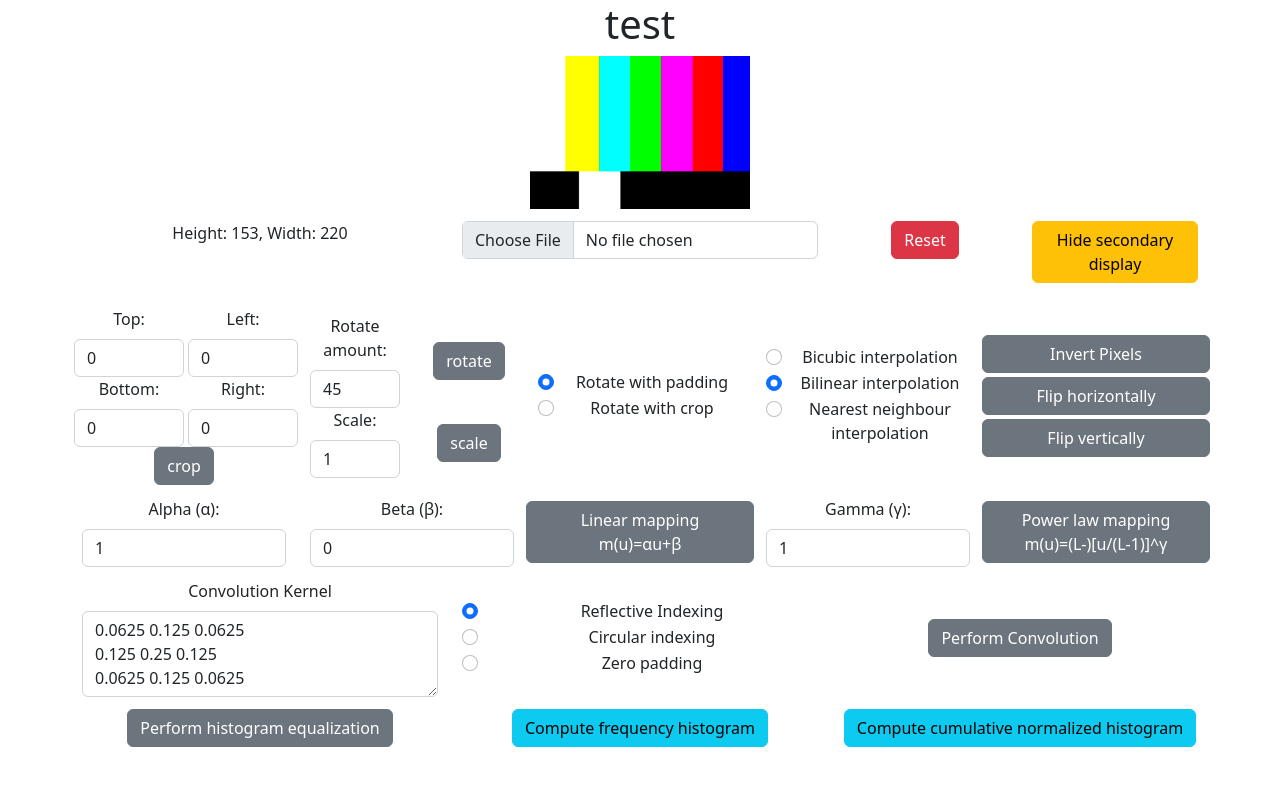
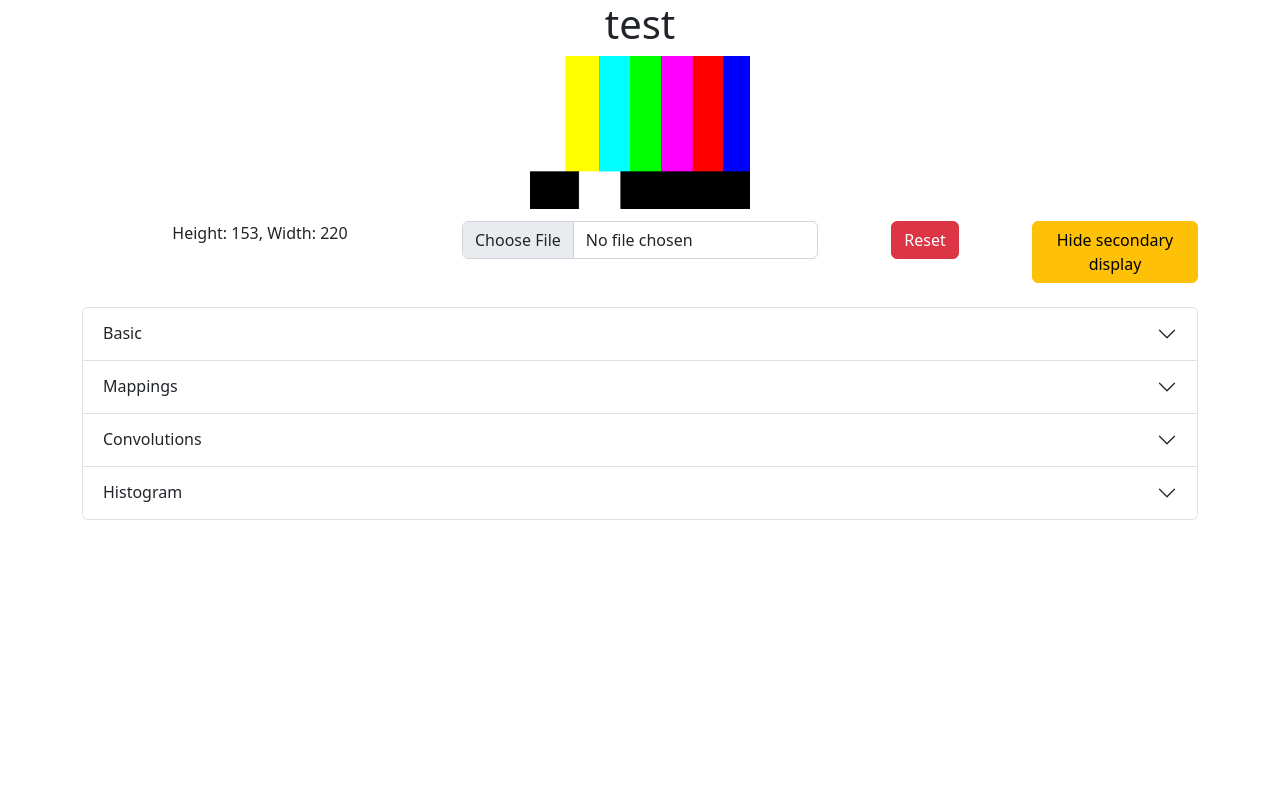
Before and after one commit to mdombrovsky/image-processing-toolkit, a React (Create React App) app: page / in a window 1280 px wide. Shown: the top 786 px of the page. Built offline with nearby package versions, Linux system fonts and the light colour scheme.

Commit message:
Change UI to be an accordian

```diff
--- a/src/image_processor/ImageProcessor.tsx
+++ b/src/image_processor/ImageProcessor.tsx
@@ -2,7 +2,7 @@ import bars from '../images/bars_test_image.png'
 import React, { useState, useRef, useEffect, ReactElement } from "react";
 import { createFrequencyHistogram as createFrequencyHistogram, createNormalizedCumulativeHistogram, crop, doLinearMapping, doPowerLawMapping, flipHorizontally, flipVertically, gaussianBlur, Histogram, histogramEqualization, IndexingOptions, invertPixels, Pixel, PixelImage, rotate, scaleImage, ScaleOptions } from './PixelOperations'
 import Plot from 'react-plotly.js';
-import { Button, Col, Container, Form, Row } from 'react-bootstrap';
+import { Accordion, Button, Col, Container, Form, Row } from 'react-bootstrap';
 
 function getPixelImageFromImageData(imageData: ImageData): PixelImage {
     const tempPixels: Pixel[][] = []
@@ -241,6 +241,15 @@ const ModifyImage: React.FC = () => {
                 {altImage}
             </Row>
             <Row className="align-items-center">
+                <Accordion alwaysOpen>
+
+                    <Accordion.Item eventKey='basic'>
+                        <Accordion.Header>
+                            Basic
+                        </Accordion.Header>
+                        <Accordion.Body>
+                            <Row className="align-items-center">
+
                                 <Col>
                                     <Form.Group>
                                         <Row className="align-items-center">
@@ -399,8 +408,14 @@ const ModifyImage: React.FC = () => {
 
                                     </Row>
                                 </Col>
-            </Row >
-
+                            </Row>
+                        </Accordion.Body>
+                    </Accordion.Item>
+                    <Accordion.Item eventKey='mappings'>
+                        <Accordion.Header>
+                            Mappings
+                        </Accordion.Header>
+                        <Accordion.Body>
                             <Row>
                                 <Form.Group>
                                     <Row className="align-items-center">
@@ -450,6 +465,13 @@ const ModifyImage: React.FC = () => {
                                 </Form.Group>
 
                             </Row >
+                        </Accordion.Body>
+                    </Accordion.Item>
+                    <Accordion.Item eventKey='convolutions'>
+                        <Accordion.Header>
+                            Convolutions
+                        </Accordion.Header>
+                        <Accordion.Body>
                             <Row className="align-items-center">
                                 <Col>
                                     <Form>
@@ -491,9 +513,14 @@ const ModifyImage: React.FC = () => {
                                     <Button variant="secondary" onClick={() => console.log("todo")}>Perform Convolution</Button>
 
                                 </Col>
-
                             </Row>
-
+                        </Accordion.Body>
+                    </Accordion.Item>
+                    <Accordion.Item eventKey='histogram'>
+                        <Accordion.Header>
+                            Histogram
+                        </Accordion.Header>
+                        <Accordion.Body>
                             <Row>
                                 <Col>
                                     <Button variant="secondary" onClick={() => modifyImage(histogramEqualization)}>Perform histogram equalization</Button>
@@ -505,6 +532,15 @@ const ModifyImage: React.FC = () => {
                                     <Button variant="info" onClick={() => modifyImage(plotCumulativeNormalizedHistogram)}>Compute cumulative normalized histogram</Button>
                                 </Col>
                             </Row>
+                        </Accordion.Body>
+                    </Accordion.Item>
+                </Accordion>
+
+            </Row >
+
+
+
+
         </Container >
     );
 };
```
Lines whose indentation alone changed are shown as unchanged.
